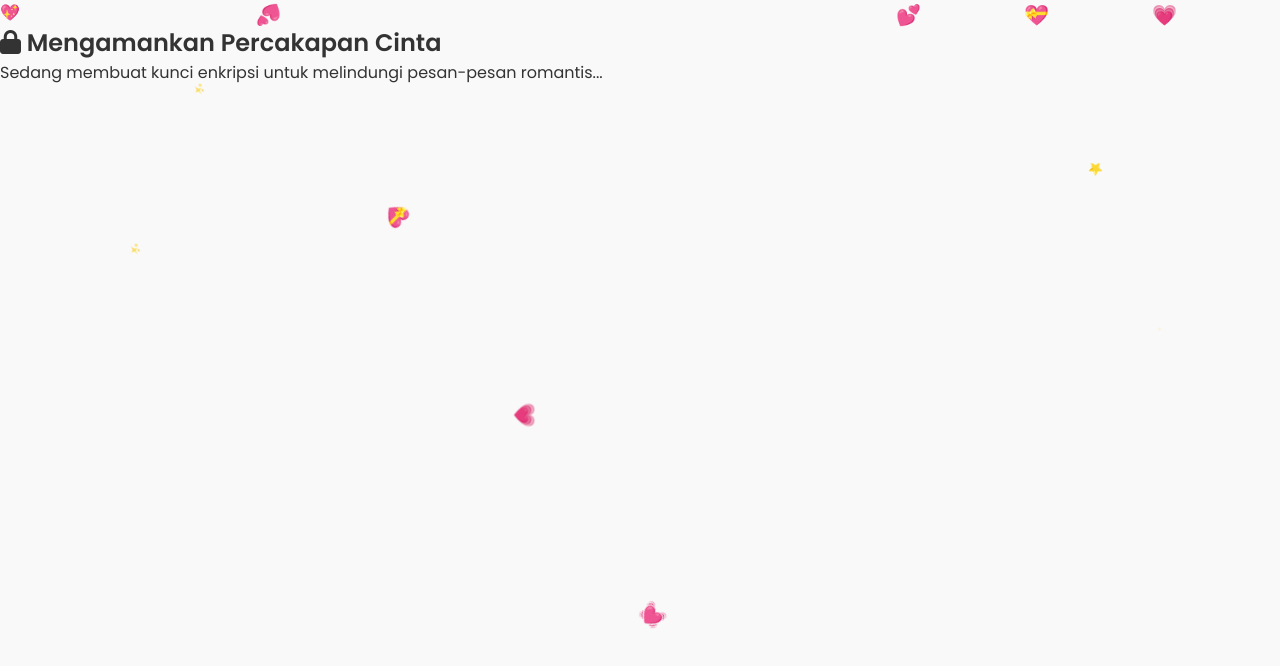
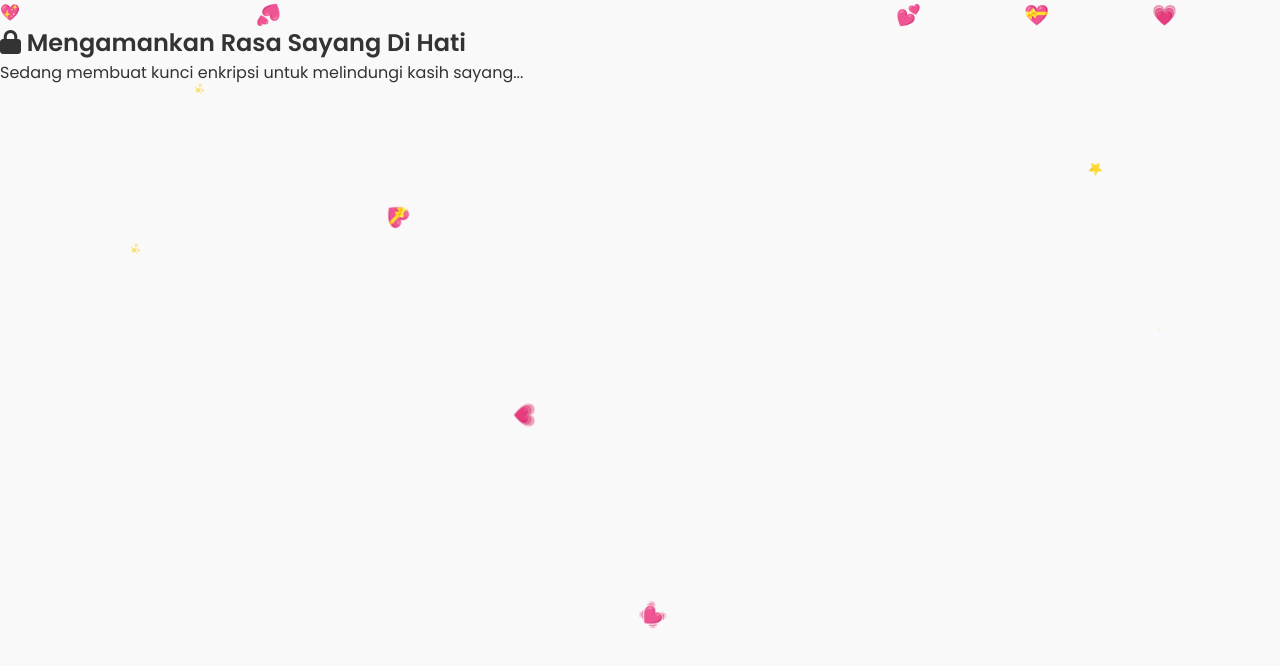
Before and after one commit to imn0thero/Woy, a plain HTML site: page public/index.html in a window 1280 px wide. Drawn offline with nearby package versions, Linux system fonts and the light colour scheme.

Commit message:
Update index.html

```diff
--- a/public/index.html
+++ b/public/index.html
@@ -15,8 +15,8 @@
             <div class="romantic-spinner">
                 <div class="heart-spinner">💖</div>
             </div>
-            <h2><i class="fas fa-lock"></i> Mengamankan Percakapan Cinta</h2>
-            <p>Sedang membuat kunci enkripsi untuk melindungi pesan-pesan romantis...</p>
+            <h2><i class="fas fa-lock"></i> Mengamankan Rasa Sayang Di Hati</h2>
+            <p>Sedang membuat kunci enkripsi untuk melindungi kasih sayang...</p>
             <div class="progress-bar">
                 <div class="progress-fill"></div>
             </div>
```
